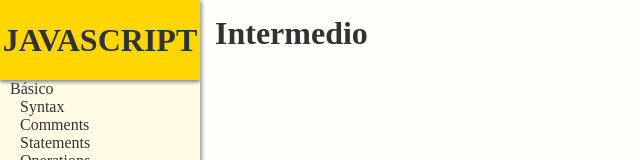
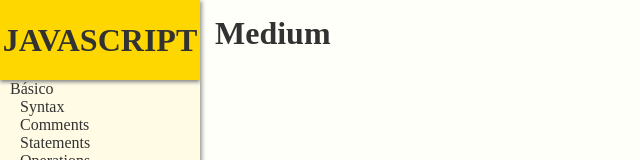
Before and after one commit to cruzortiz99/tsc_react_express_app, a React app: page /intermedio in a window 1280 px wide. Shown: the top 160 px of the page, without its empty margins (0-640 px from the left). Built offline with nearby package versions, Linux system fonts and the light colour scheme.

Commit message:
pages shown

```diff
--- a/client/src/content/menu.tsx
+++ b/client/src/content/menu.tsx
@@ -1,5 +1,7 @@
 import React from 'react'
 const Basics = React.lazy(() => import('../pages/Basics/Basics'))
+const Medium = React.lazy(() => import('../pages/Medium/Medium'))
+const Advance = React.lazy(() => import('../pages/Advance/Advance'))
 export default [
   {
     name: 'básico',
@@ -99,7 +101,7 @@ export default [
   {
     name: 'intermedio',
     path: '/intermedio',
-    component: () => <h1>Intermedio</h1>,
+    component: () => <Medium />,
     routes: [
       {
         path: '/intermedio/strings',
@@ -156,7 +158,7 @@ export default [
   {
     name: 'avanzado',
     path: '/avanzado',
-    component: () => <h1>Avanzado</h1>,
+    component: () => <Advance />,
     routes: [
       {
         path: '/avanzado/reactjs',
--- a/client/src/pages/Advance/Advance.tsx
+++ b/client/src/pages/Advance/Advance.tsx
@@ -0,0 +1,7 @@
+import React from 'react'
+
+const Advance = () => {
+  return <h1>Advance</h1>
+}
+
+export default Advance
--- a/client/src/pages/Medium/Medium.tsx
+++ b/client/src/pages/Medium/Medium.tsx
@@ -0,0 +1,7 @@
+import React from 'react'
+
+const Medium = () => {
+  return <h1>Medium</h1>
+}
+
+export default Medium
```
